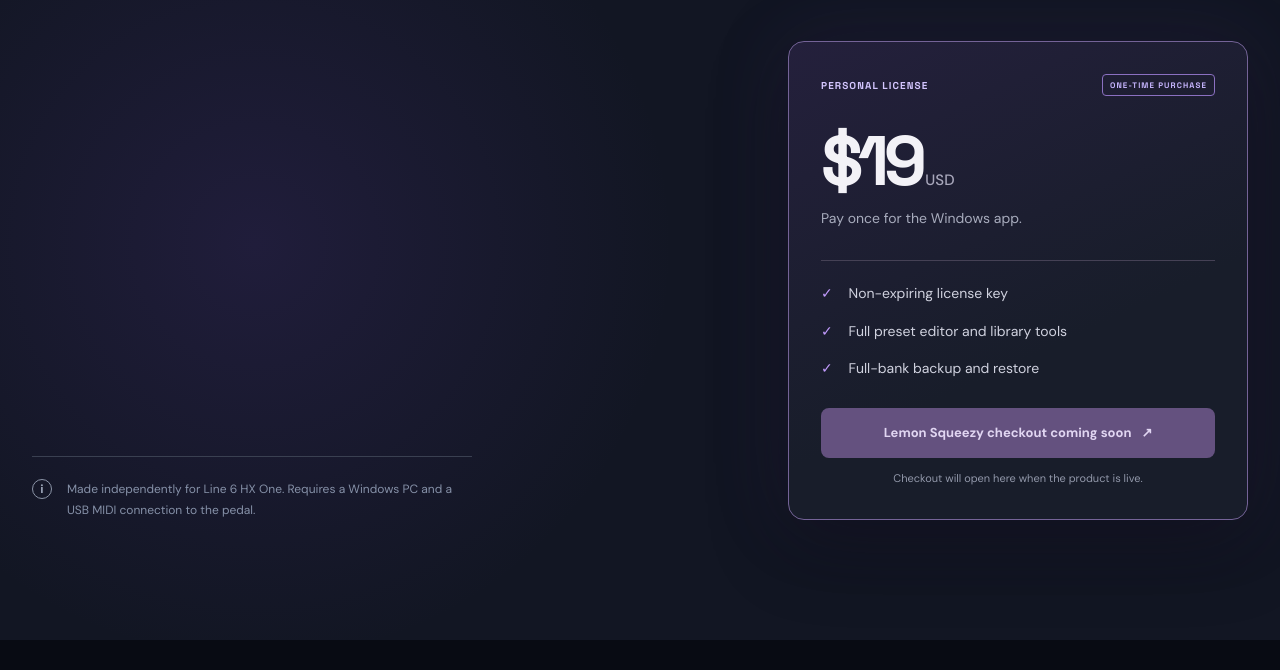
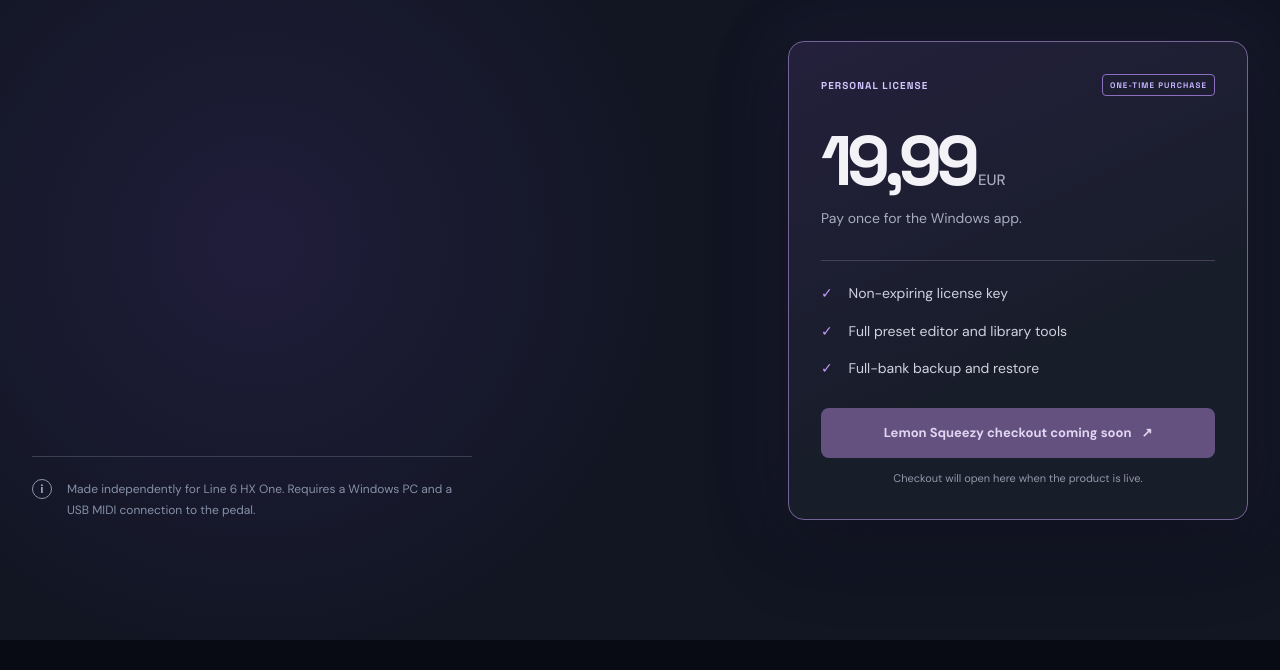
Before and after one commit to bobritsky/pedalonestudio, a plain HTML site: page index.html in a window 1280 px wide. Shown: the part 860-1530 px from the top of the page. Drawn offline with Linux system fonts and the light colour scheme.

Commit message:
Match landing page price to EUR checkout

```diff
--- a/index.html
+++ b/index.html
@@ -36,7 +36,7 @@
         </div>
       </section>
 
-      <section class="pricing section" id="pricing"><div class="container pricing-grid"><div class="pricing-copy"><div class="compat-note"><span class="note-icon" aria-hidden="true">i</span><p>Made independently for Line 6 HX One. Requires a Windows PC and a USB MIDI connection to the pedal.</p></div></div><div class="price-card"><div class="price-head"><span>PERSONAL LICENSE</span><span class="price-badge">ONE-TIME PURCHASE</span></div><div class="price">$19<span> USD</span></div><p class="price-sub">Pay once for the Windows app.</p><div class="price-rule"></div><ul><li><span>✓</span> Non-expiring license key</li><li><span>✓</span> Full preset editor and library tools</li><li><span>✓</span> Full-bank backup and restore</li></ul><div class="checkout-wrap"><span class="button button-disabled" aria-disabled="true">Lemon Squeezy checkout coming soon <span aria-hidden="true">↗</span></span><p>Checkout will open here when the product is live.</p></div></div></div></section>
+      <section class="pricing section" id="pricing"><div class="container pricing-grid"><div class="pricing-copy"><div class="compat-note"><span class="note-icon" aria-hidden="true">i</span><p>Made independently for Line 6 HX One. Requires a Windows PC and a USB MIDI connection to the pedal.</p></div></div><div class="price-card"><div class="price-head"><span>PERSONAL LICENSE</span><span class="price-badge">ONE-TIME PURCHASE</span></div><div class="price">19,99<span> EUR</span></div><p class="price-sub">Pay once for the Windows app.</p><div class="price-rule"></div><ul><li><span>✓</span> Non-expiring license key</li><li><span>✓</span> Full preset editor and library tools</li><li><span>✓</span> Full-bank backup and restore</li></ul><div class="checkout-wrap"><span class="button button-disabled" aria-disabled="true">Lemon Squeezy checkout coming soon <span aria-hidden="true">↗</span></span><p>Checkout will open here when the product is live.</p></div></div></div></section>
     </main>
     <footer class="footer"><div class="container footer-inner"><div><a class="brand" href="#top"><span class="brand-mark" aria-hidden="true"><span></span><span></span><span></span></span><span>PEDAL ONE <b>STUDIO</b></span></a><p>A focused desktop companion for HX One.</p></div><div class="footer-right"><a href="#pricing">Pricing</a></div></div><div class="container footer-bottom"><span>© <span id="year">2026</span> PEDAL ONE STUDIO</span><span>Independent product. Not affiliated with, endorsed by, or supported by Line 6 or Yamaha Guitar Group. Line 6 and HX One are trademarks of their respective owners.</span></div></footer>
   </div>
```
